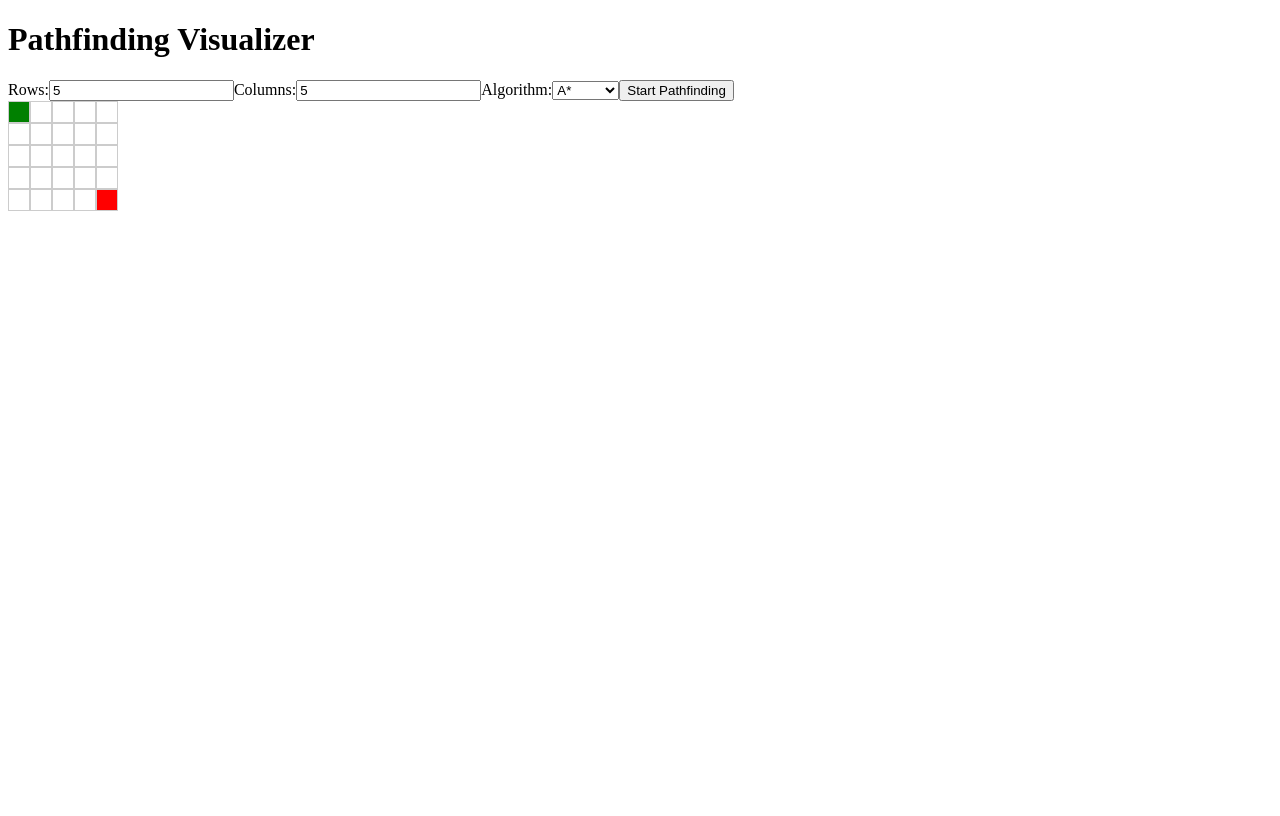
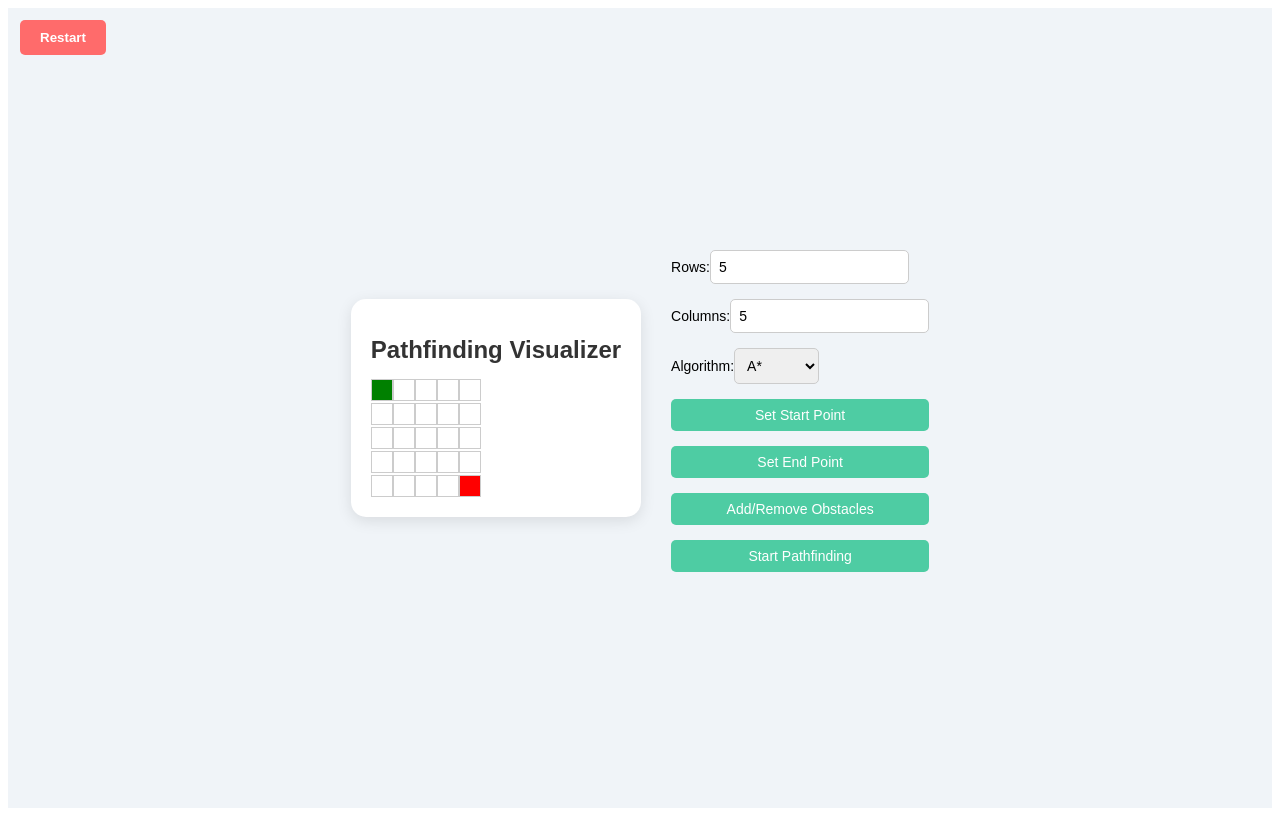
Before and after one commit to archieQa/archieQa.pathfindingFE, a React (Vite) app: page / in a window 1280 px wide. Built offline with nearby package versions, Linux system fonts and the light colour scheme.

Commit message:
production

```diff
--- a/package.json
+++ b/package.json
@@ -10,6 +10,7 @@
     "preview": "vite preview"
   },
   "dependencies": {
+    "dotenv": "^16.4.5",
     "react": "^18.3.1",
     "react-dom": "^18.3.1"
   },
--- a/src/App.css
+++ b/src/App.css
@@ -0,0 +1,76 @@
+/* Main app container */
+.app-container {
+    display: flex;
+    justify-content: center;
+    align-items: center;
+    height: 100vh;
+    background-color: #f0f4f8;
+    font-family: Arial, sans-serif;
+  }
+
+  /* Reset button styling */
+  .reset-button {
+    position: absolute;
+    left: 20px;
+    top: 20px;
+    padding: 10px 20px;
+    background-color: #ff6b6b;
+    color: white;
+    border: none;
+    border-radius: 5px;
+    font-weight: bold;
+    cursor: pointer;
+    transition: background-color 0.3s ease;
+  }
+
+  .reset-button:hover {
+    background-color: #ff5252;
+  }
+
+  /* Container for the grid */
+  .grid-container {
+    padding: 20px;
+    background-color: #ffffff;
+    border-radius: 15px;
+    box-shadow: 0px 4px 15px rgba(0, 0, 0, 0.1);
+    text-align: center;
+  }
+
+  h1 {
+    font-size: 24px;
+    color: #333;
+    margin-bottom: 15px;
+  }
+
+  /* Controls panel on the right */
+  .controls {
+    display: flex;
+    flex-direction: column;
+    gap: 10px;
+    margin-left: 30px;
+  }
+
+  .controls label, .controls button {
+    display: block;
+    font-size: 14px;
+  }
+
+  .controls input, .controls select, .controls button {
+    padding: 8px;
+    margin-top: 5px;
+    font-size: 14px;
+    border-radius: 5px;
+    border: 1px solid #ccc;
+  }
+
+  .controls button {
+    background-color: #4ecca3;
+    color: white;
+    border: none;
+    cursor: pointer;
+    transition: background-color 0.3s ease;
+  }
+
+  .controls button:hover {
+    background-color: #45b393;
+  }
--- a/src/App.jsx
+++ b/src/App.jsx
@@ -1,18 +1,39 @@
 import { useState } from "react";
 import Grid from "./components/Grid";
+import "./App.css"; // Import the new stylesheet for styling
 
 function App() {
-  const [gridSize, setGridSize] = useState({ rows: 5, cols: 5 });
+  const [rows, setRows] = useState(5);
+  const [cols, setCols] = useState(5);
   const [start, setStart] = useState({ row: 0, col: 0 });
   const [end, setEnd] = useState({ row: 4, col: 4 });
   const [obstacles, setObstacles] = useState([]);
   const [path, setPath] = useState([]);
   const [algorithm, setAlgorithm] = useState("a_star");
+  const [mode, setMode] = useState("start");
 
-  // Fetch path from backend
+  const url = import.meta.env.VITE_API_URL;
+
+  const gridSize = { rows, cols };
+
+  const handleCellClick = (row, col) => {
+    if (mode === "start") {
+      setStart({ row, col });
+    } else if (mode === "end") {
+      setEnd({ row, col });
+    } else if (mode === "obstacle") {
+      setObstacles((prev) => {
+        const exists = prev.some((ob) => ob.row === row && ob.col === col);
+        return exists
+          ? prev.filter((ob) => ob.row !== row || ob.col !== col)
+          : [...prev, { row, col }];
+      });
+    }
+  };
+
   const fetchPath = async () => {
     try {
-      const response = await fetch("http://localhost:5000/find-path", {
+      const response = await fetch(`${url}/find-path`, {
         method: "POST",
         headers: { "Content-Type": "application/json" },
         body: JSON.stringify({ algorithm, gridSize, start, end, obstacles }),
@@ -24,55 +45,67 @@ function App() {
     }
   };
 
-  // Update grid settings based on user input
-  const handleGridSizeChange = (e) => {
-    setGridSize({ ...gridSize, [e.target.name]: Number(e.target.value) });
-  };
-
-  const handleAlgorithmChange = (e) => {
-    setAlgorithm(e.target.value);
+  const resetGrid = () => {
+    setPath([]);
+    setStart({ row: 0, col: 0 });
+    setEnd({ row: rows - 1, col: cols - 1 });
+    setObstacles([]);
   };
 
   return (
-    <div>
-      <h1>Pathfinding Visualizer</h1>
+    <div className="app-container">
+      <button className="reset-button" onClick={resetGrid}>
+        Restart
+      </button>
+      <div className="grid-container">
+        <h1>Pathfinding Visualizer</h1>
+        <Grid
+          gridSize={gridSize}
+          start={start}
+          end={end}
+          obstacles={obstacles}
+          path={path}
+          onCellClick={handleCellClick}
+        />
+      </div>
       <div className="controls">
         <label>
           Rows:
           <input
             type="number"
-            name="rows"
-            value={gridSize.rows}
-            onChange={handleGridSizeChange}
+            min="1"
+            value={rows}
+            onChange={(e) => setRows(parseInt(e.target.value, 10) || 1)}
           />
         </label>
         <label>
           Columns:
           <input
             type="number"
-            name="cols"
-            value={gridSize.cols}
-            onChange={handleGridSizeChange}
+            min="1"
+            value={cols}
+            onChange={(e) => setCols(parseInt(e.target.value, 10) || 1)}
           />
         </label>
         <label>
           Algorithm:
-          <select value={algorithm} onChange={handleAlgorithmChange}>
+          <select
+            value={algorithm}
+            onChange={(e) => setAlgorithm(e.target.value)}
+          >
             <option value="a_star">A*</option>
             <option value="bfs">BFS</option>
             <option value="dfs">DFS</option>
             <option value="dijkstra">Dijkstra</option>
           </select>
         </label>
+        <button onClick={() => setMode("start")}>Set Start Point</button>
+        <button onClick={() => setMode("end")}>Set End Point</button>
+        <button onClick={() => setMode("obstacle")}>
+          Add/Remove Obstacles
+        </button>
         <button onClick={fetchPath}>Start Pathfinding</button>
       </div>
-      <Grid
-        gridSize={gridSize}
-        start={start}
-        end={end}
-        obstacles={obstacles}
-        path={path}
-      />
     </div>
   );
 }
--- a/src/components/Cell.jsx
+++ b/src/components/Cell.jsx
@@ -1,21 +1,18 @@
-/* eslint-disable no-unused-vars */
 import React from "react";
 import "../styles/Cell.css";
 
-const Cell = ({ cell }) => {
-  const { isStart, isEnd, isObstacle, isPath, isVisited } = cell;
+const Cell = ({ cell, onClick }) => {
+  const { isStart, isEnd, isObstacle, isPath } = cell;
 
-  // Set class based on cell status
   const cellClass = `
     cell
     ${isStart ? "cell-start" : ""}
     ${isEnd ? "cell-end" : ""}
     ${isObstacle ? "cell-obstacle" : ""}
     ${isPath ? "cell-path" : ""}
-    ${isVisited ? "cell-visited" : ""}
   `.trim();
 
-  return <div className={cellClass}></div>;
+  return <div className={cellClass} onClick={onClick}></div>;
 };
 
 export default Cell;
--- a/src/components/Grid.jsx
+++ b/src/components/Grid.jsx
@@ -1,8 +1,8 @@
-import { useState, useEffect } from "react";
-import Cell from "../components/Cell";
+import React, { useEffect, useState } from "react";
+import Cell from "./Cell";
 import "../styles/Grid.css";
 
-const Grid = ({ gridSize, start, end, obstacles, path }) => {
+const Grid = ({ gridSize, start, end, obstacles, path, onCellClick }) => {
   const [grid, setGrid] = useState([]);
 
   // Initialize grid with start, end, and obstacles
@@ -22,7 +22,7 @@ const Grid = ({ gridSize, start, end, obstacles, path }) => {
     setGrid(initializeGrid());
   }, [gridSize, start, end, obstacles]);
 
-  // Animate path traversal like a "snake" effect
+  // Animate path traversal
   useEffect(() => {
     if (path.length) {
       path.forEach((cell, index) => {
@@ -40,14 +40,20 @@ const Grid = ({ gridSize, start, end, obstacles, path }) => {
     }
   }, [path]);
 
+  // Flatten grid array for rendering all cells in one container
+  const flatGrid = grid.flat();
+
   return (
-    <div className="grid">
-      {grid.map((row, rowIndex) => (
-        <div key={rowIndex} className="grid-row">
-          {row.map((cell) => (
-            <Cell key={`${cell.row}-${cell.col}`} cell={cell} />
-          ))}
-        </div>
+    <div
+      className="grid"
+      style={{ gridTemplateColumns: `repeat(${gridSize.cols}, 20px)` }}
+    >
+      {flatGrid.map((cell) => (
+        <Cell
+          key={`${cell.row}-${cell.col}`}
+          cell={cell}
+          onClick={() => onCellClick(cell.row, cell.col)}
+        />
       ))}
     </div>
   );
--- a/src/styles/Grid.css
+++ b/src/styles/Grid.css
@@ -1,8 +1,32 @@
-/* Grid.css */
 .grid {
-  display: inline-block;
+  display: grid;
+  grid-template-columns: repeat(auto-fit, minmax(20px, 1fr));
+  gap: 2px; /* Optional: Add spacing between cells */
+  width: fit-content; /* Adjust to fit content */
 }
 
 .grid-row {
   display: flex;
 }
+
+.cell {
+  width: 20px;
+  height: 20px;
+  border: 1px solid #ccc;
+}
+
+.cell-start {
+  background-color: green;
+}
+
+.cell-end {
+  background-color: red;
+}
+
+.cell-obstacle {
+  background-color: black;
+}
+
+.cell-path {
+  background-color: yellow;
+}
```
Also changed, not shown: 2 other files (tests, documents, lock files or other folders).
